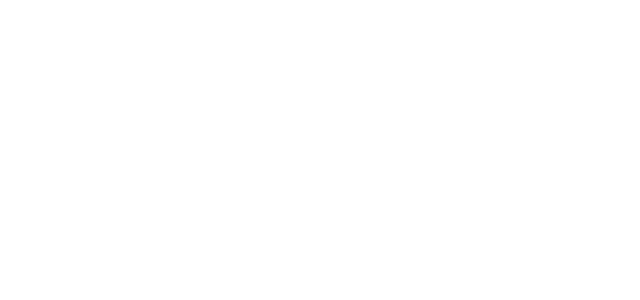
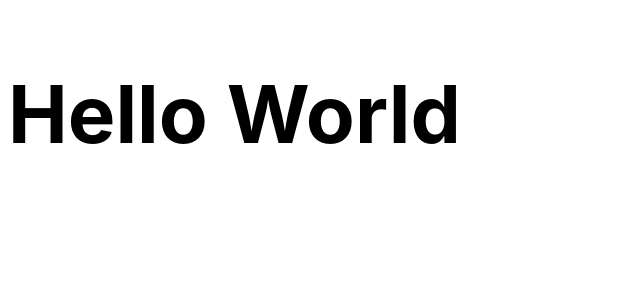
Before and after one commit to Bebo561/Vue-Chat-App, a Vue app in the folder Frontend/: page /Account in a window 1280 px wide. Before the commit this address had no page. Shown: the top 300 px of the page, without its empty margins (0-640 px from the left). Built offline with nearby package versions, Linux system fonts and the light colour scheme.

Commit message:
Fixed error where settings overlay was not showing

```diff
--- a/Frontend/src/components/Contacts.vue
+++ b/Frontend/src/components/Contacts.vue
@@ -35,7 +35,7 @@
       </svg>
     <div v-if="Render.Div === true" id="SettingsBar" >
       <button id="LogOut" @click.prevent="Logout">Logout</button>
-      <button id="Account">Account</button>
+      <button id="Account" @click.prevent="Account">Account</button>
     </div>
   </div>
   <div id="Contacts">
@@ -72,6 +72,7 @@
       display: flex column;
       justify-content: center;
       text-align: center;
+      z-index: 1;
     }
     #Account{
       background-color: white;
@@ -174,6 +175,10 @@ export default {
       console.log(event);
       sessionStorage.clear();
       this.$router.push("/");
+    },
+    Account(event: Event){
+      console.log(event);
+      this.$router.push("/Account")
     }
   },
     watch: {
--- /dev/null
+++ b/Frontend/src/components/Settings.vue
@@ -0,0 +1,14 @@
+<template>
+    <h1>Hello World</h1>
+</template>
+
+<style scoped>
+h1{
+    color: black;
+    font-size: 10vh;
+}
+</style>
+
+<script lang="ts">
+
+</script>
--- a/Frontend/src/main.ts
+++ b/Frontend/src/main.ts
@@ -4,13 +4,15 @@ import App from './App.vue'
 import Login from './components/Login.vue'
 import SignUp from './components/SignUp.vue'
 import Contacts from './components/Contacts.vue'
+import Settings from './components/Settings.vue'
 
 import { createRouter, createWebHistory } from 'vue-router'
 
 const routes = [
     { path: '/', component: Login },
     {path: '/SignUp', component: SignUp},
-    {path: '/Contacts', component: Contacts}
+    {path: '/Contacts', component: Contacts},
+    {path: '/Account', component: Settings}
 ]
 
 
```
